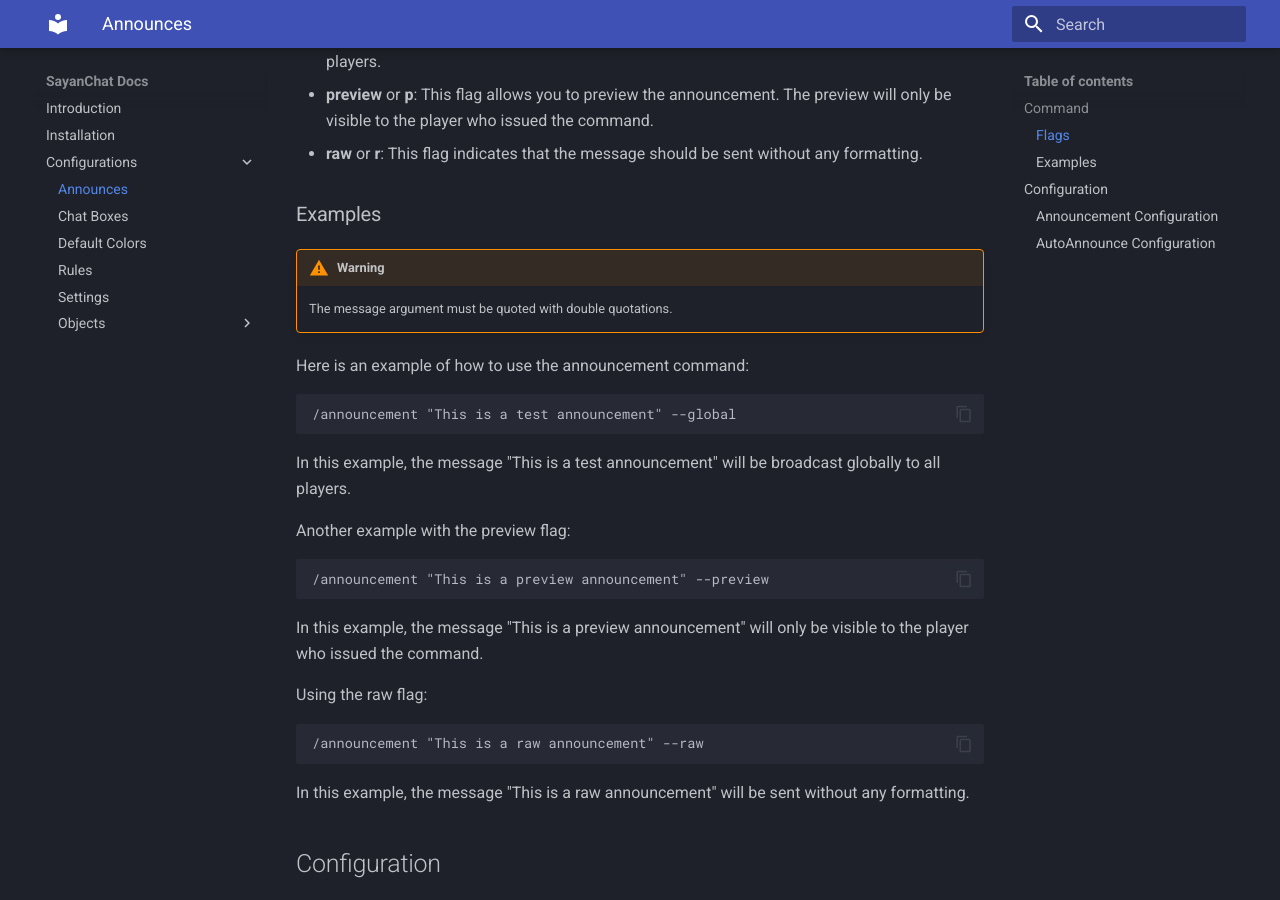
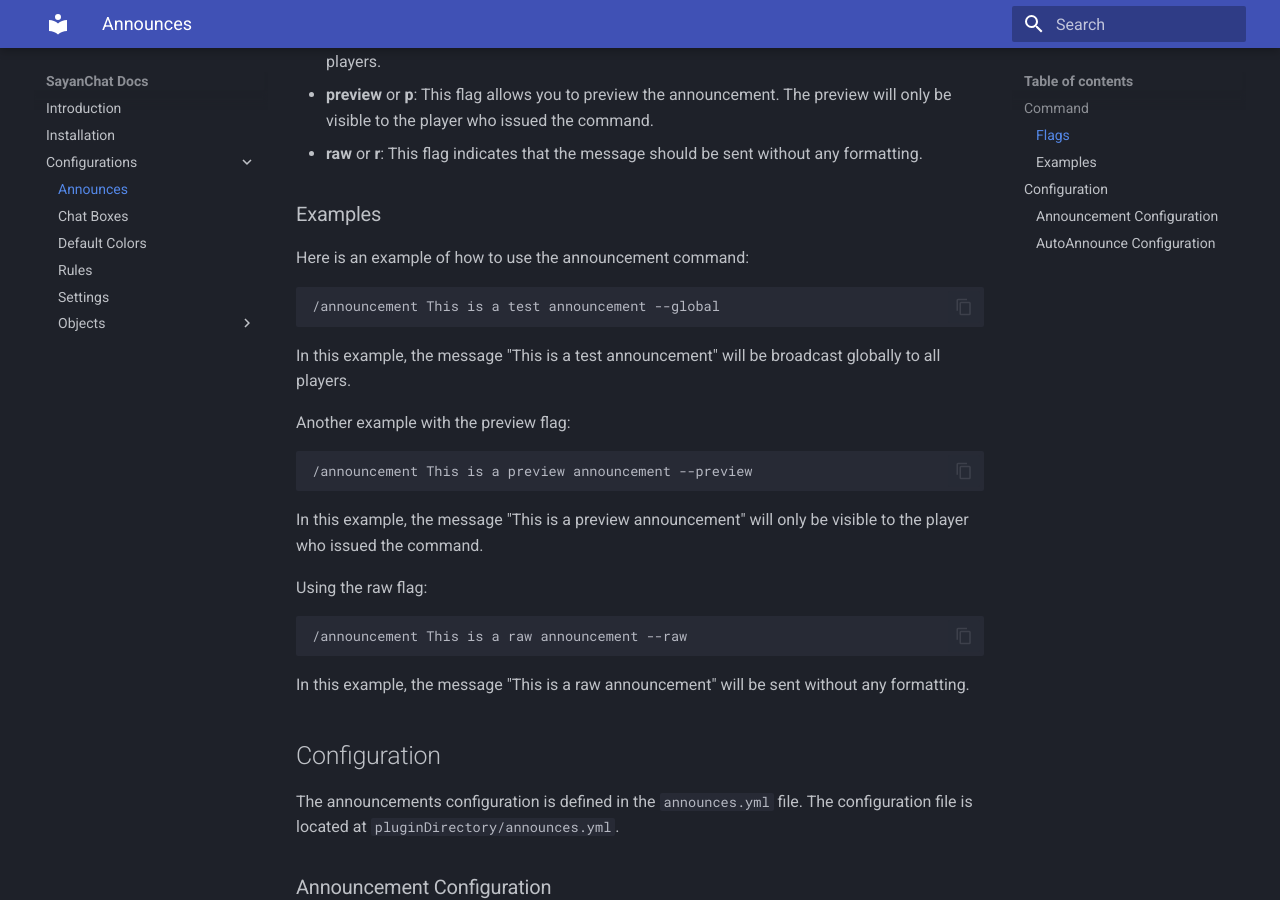
Before and after one commit to Mohamad82Bz/sayanchat-docs, an MkDocs documentation site: the page built from docs/Configurations/Announcements.md, in a window 1280 px wide and 900 px high, scrolled down 485 px. Built offline with MkDocs 1.6.1 and Material for MkDocs 9.7.7, drawn with Linux system fonts in a browser that asks for light colours.

Commit message:
small change

````diff
--- a/docs/Configurations/Announcements.md
+++ b/docs/Configurations/Announcements.md
@@ -17,13 +17,10 @@
 
 ### Examples
 
-!!! warning
-    The message argument must be quoted with double quotations.
-
 Here is an example of how to use the announcement command:
 
 ```plaintext
-/announcement "This is a test announcement" --global
+/announcement This is a test announcement --global
 ```
 
 In this example, the message "This is a test announcement" will be broadcast globally to all players.
@@ -31,7 +28,7 @@
 Another example with the preview flag:
 
 ```plaintext
-/announcement "This is a preview announcement" --preview
+/announcement This is a preview announcement --preview
 ```
 
 In this example, the message "This is a preview announcement" will only be visible to the player who issued the command.
@@ -39,7 +36,7 @@
 Using the raw flag:
 
 ```plaintext
-/announcement "This is a raw announcement" --raw
+/announcement This is a raw announcement --raw
 ```
 
 In this example, the message "This is a raw announcement" will be sent without any formatting.
````
Also changed, not shown: docs/Configurations/Objects/ChatFormat.md (added, +22 -0 lines), docs/Configurations/Objects/ConsoleLog.md (added, +22 -0 lines).
